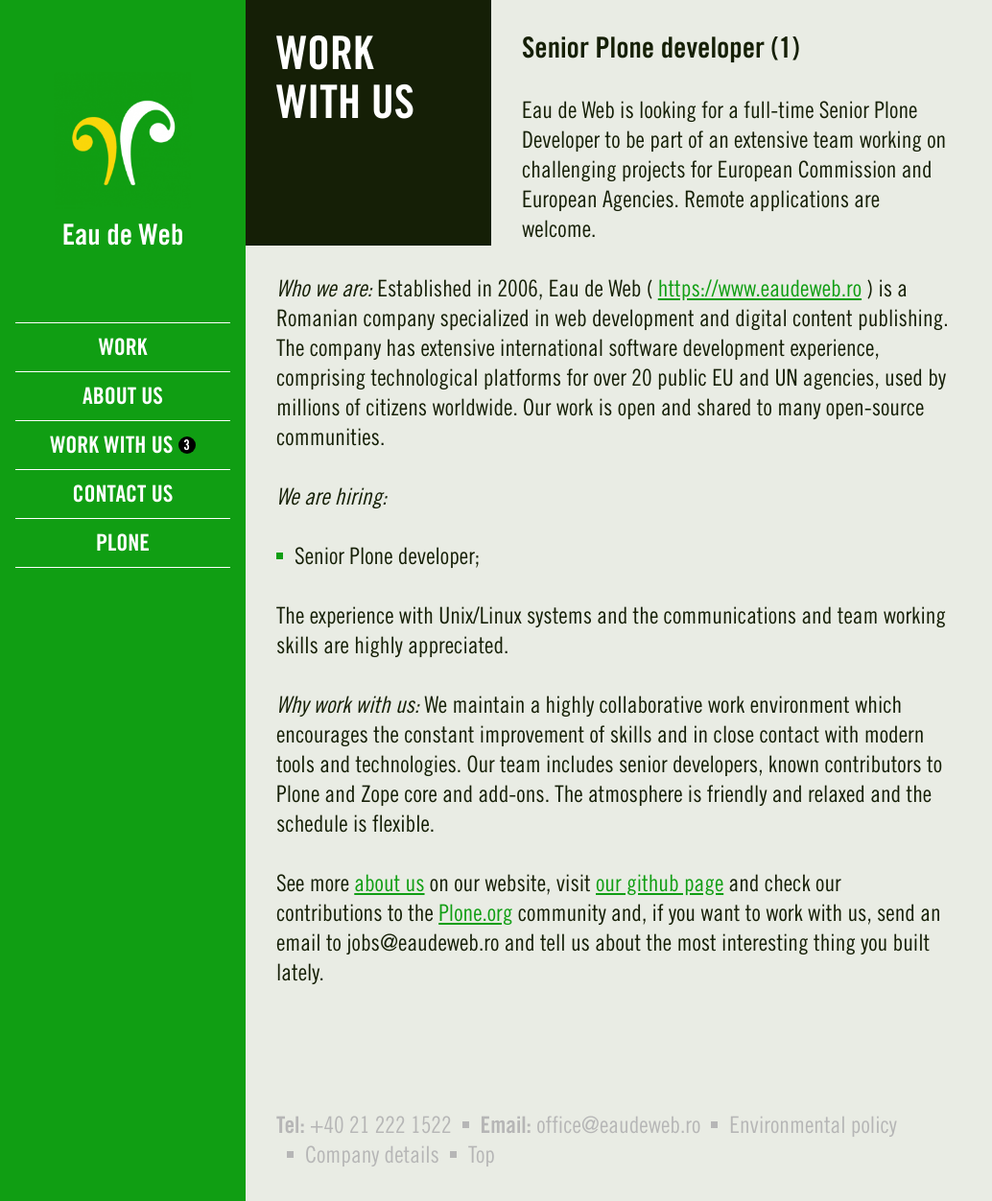
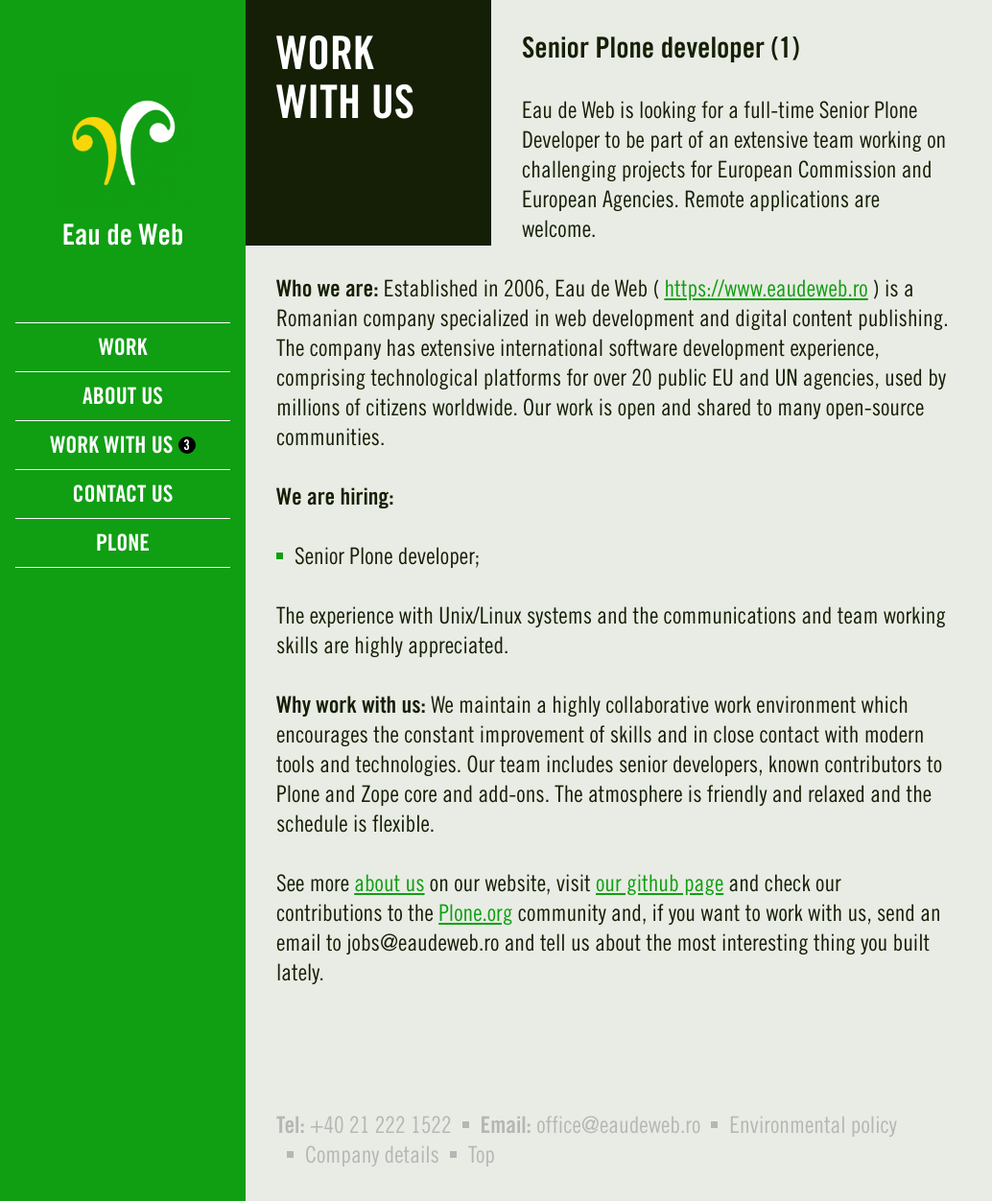
Before and after one commit to eaudeweb/eaudeweb.github.com, a Jekyll site: the page built from team/_posts/2020-03-25-senior-plone-developer.markdown, in a window 1280 px wide and 1252 px high. Shown: the whole window at 96% size, without its empty margins (0-1034 px from the left). Built offline with Jekyll 4.4.1, drawn with Linux system fonts in a browser that asks for light colours; nearby versions of some CDN libraries.

```diff
--- a/team/_posts/2020-03-25-senior-plone-developer.markdown
+++ b/team/_posts/2020-03-25-senior-plone-developer.markdown
@@ -5,17 +5,17 @@ layout: job
 
 Eau de Web is looking for a full-time Senior Plone Developer to be part of an extensive team working on challenging projects for European Commission and European Agencies. Remote applications are welcome.
 
-*Who we are:*
+**Who we are:**
 Established in 2006, Eau de Web ( [https://www.eaudeweb.ro](https://www.eaudeweb.ro) ) is a Romanian company specialized in web development and digital content publishing.
 The company has extensive international software development experience, comprising technological platforms for over 20 public EU and UN agencies, used by millions of citizens worldwide.
 Our work is open and shared to many open-source communities.
 
-*We are hiring:*
+**We are hiring:**
 -	Senior Plone developer;
 
 The experience with Unix/Linux systems and the communications and team working skills are highly appreciated.
 
-*Why work with us:*
+**Why work with us:**
 We maintain a highly collaborative work environment which encourages the constant improvement of skills and in close contact with modern tools and technologies.
 Our team includes senior developers, known contributors to Plone and Zope core and add-ons.
 The atmosphere is friendly and relaxed and the schedule is flexible.
```
